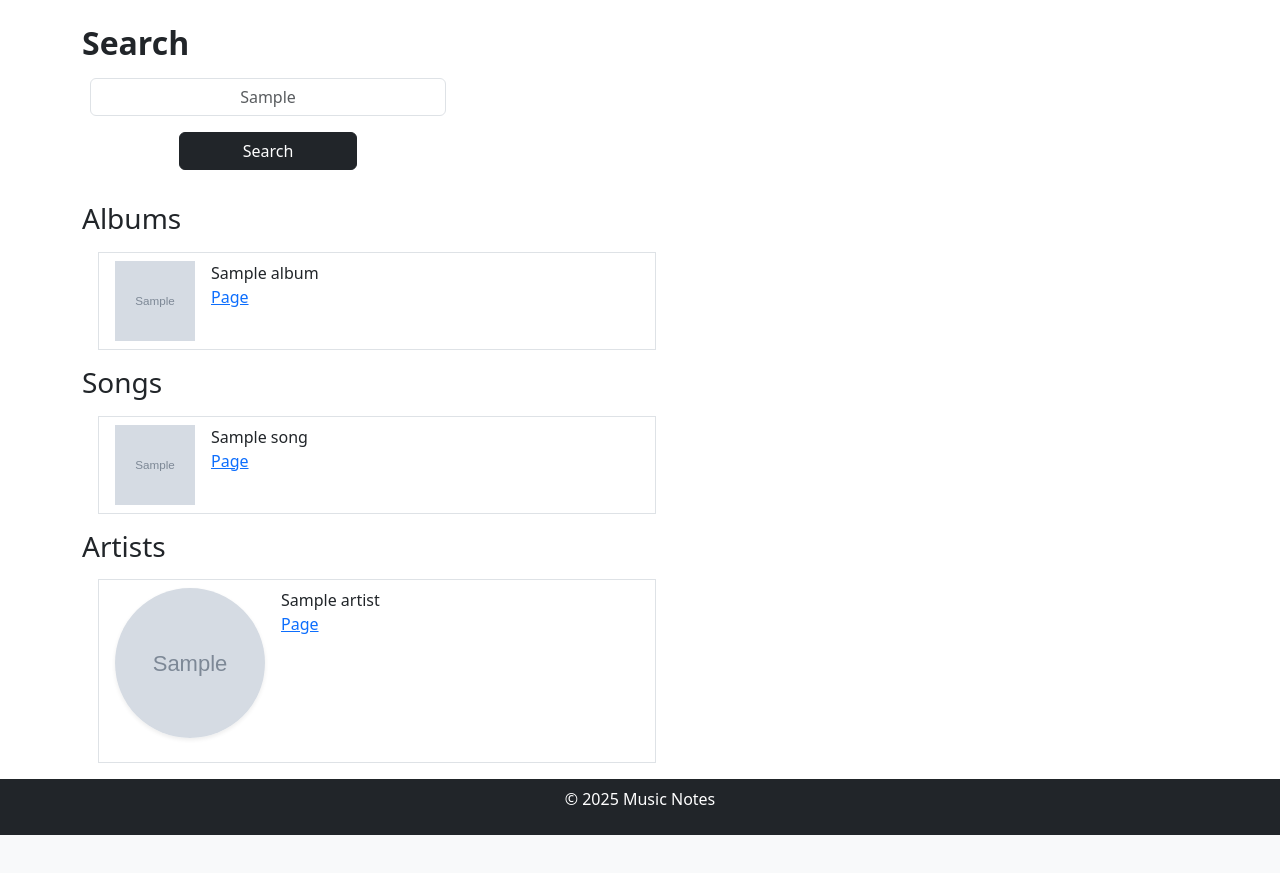
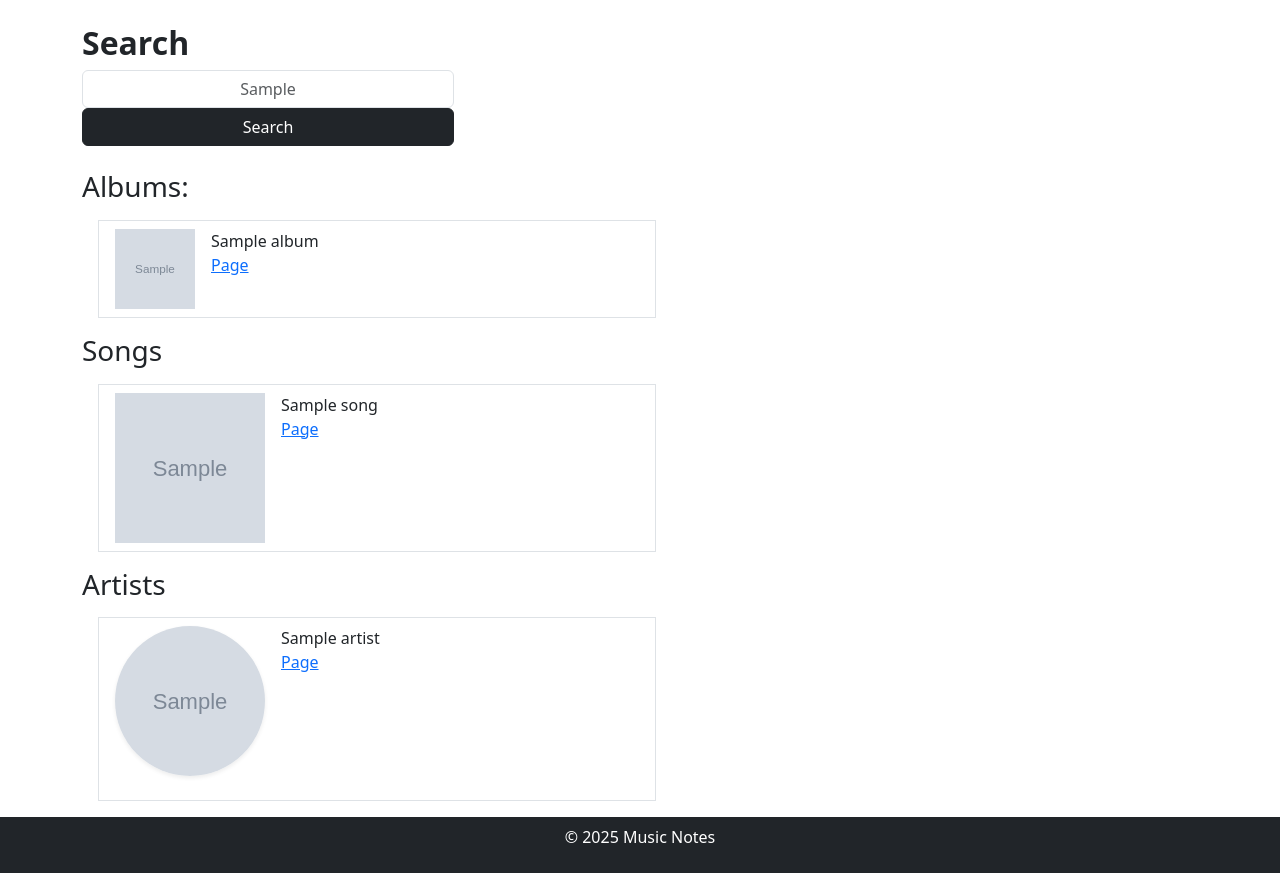
Before and after one commit to Fintani/MusicNotes, a Django app: template templates/music_notes/search.html in a window 1280 px wide. Shown: the part 80-953 px from the top of the page. Before the commit the page ends 915 px from the top, so only its background shows below. Run offline with Django 3.2, Linux system fonts and the light colour scheme; tables that the repository leaves empty hold one stand-in row (values such as "Sample post"); the template is opened without the code that fills it: values that come from a table or form of the project are taken from there, most other values are stand-ins (such as "Sample title", 1, 10 or a date in 2020); grey boxes marked "Sample" are stand-in pictures.

Commit message:
Population script

```diff
--- a/music_notes/forms.py
+++ b/music_notes/forms.py
@@ -50,7 +50,7 @@ class AddForm(forms.ModelForm):
 
     class Meta:
         model = User
-        fields = ("title","artist","cover",)
+        fields = ("title","artist","cover")
 
 
 class AddSongForm(forms.ModelForm):
--- a/music_notes/models.py
+++ b/music_notes/models.py
@@ -2,6 +2,7 @@ from django.db import models
 from django.template.defaultfilters import slugify
 from django.contrib.auth.models import User
 from django.core.exceptions import ValidationError
+from django.db.models import Avg
 
 class Category(models.Model):
     NAME_MAX_LENGTH = 128
@@ -88,6 +89,10 @@ class Song(models.Model):
     def __str__(self):
         return self.title
 
+    def calculate_average(self):
+        self.averageRating = SongReview.objects.filter(song=self).aggregate(Avg('rating'))['rating__avg']
+        self.save()
+
 
 
 def validate_review_length(value):
--- a/music_notes/views.py
+++ b/music_notes/views.py
@@ -1,6 +1,5 @@
 from django.shortcuts import render
 from django.shortcuts import HttpResponse
-from django.db.models import Avg
 from django.shortcuts import redirect
 from django.shortcuts import get_object_or_404
 from django.urls import reverse
--- a/templates/music_notes/add.html
+++ b/templates/music_notes/add.html
@@ -9,7 +9,7 @@
 <div class="container mt-4 d-flex flex-row justify-content-center">
     <div class="d-flex flex-column justify-content-around align-items-center col-sm-4">
         <h1>Add an album</h1>
-        <form id="add_form" method="post" action="{% url 'music_notes:add' %}" enctype="multipart/form-data">
+        <form id="add_form" method="post" action="{% url 'music_notes:add' %}">
             {% csrf_token %}
 
             <div class="mb-3">
--- a/templates/music_notes/browse.html
+++ b/templates/music_notes/browse.html
@@ -2,7 +2,7 @@
 
 {% block title_block %}Browse Music{% endblock %}
 
-{% block body_block %}t
+{% block body_block %}
 <div class="container mt-4">
     <h2 class="fw-bold mb-5">Browse:</h2>
 
--- a/templates/music_notes/search.html
+++ b/templates/music_notes/search.html
@@ -14,26 +14,22 @@
 
                 {% csrf_token %}
                 <div>
-                    <div class="p-2">
-                        <input type="text" class="form-control text-center w-100" name="song_query" placeholder="{{ song_query }}">
-                    </div>
-                    <div class="p-2">
-                        <button type="submit" class="btn btn-dark w-50">Search</button>
-                   </div>
+                    <input type="text" class="form-control text-center w-100" name="song_query" placeholder="{{ song_query }}">
+                    <button type="submit" class="btn btn-dark w-100">Search</button>
                 </div>
             </form>
         </div>
         <br/>
-        <h3>Albums</h3>
+        <h3>Albums:</h3>
         {% for album in albums %}
         <div class="d-flex flex-row m-3 py-2 w-50 border">
             <div class="px-3">
             {% if album.cover_image %}
                 <img src="{{ album.cover_image.url }}" alt="{{ album }} cover"
-                class="img-fluid" style="width: 80px; height: 80px; object-fit: cover;">
+                style="width: 80px; height: 80px;">
             {% else %}
                 <img src="{% static 'images/placeholder_album.jpg' %}" alt="{{ album }} cover"
-                class="img-fluid" style="width: 80px; height: 80px; object-fit: cover;">
+                class="img-fluid" style="width: 80px; height: 80px;">
             {% endif %}
             </div>
             <div class="d-flex flex-column">
@@ -48,7 +44,7 @@
             <div class="px-3">
             {% if song.album.cover_image %}
                 <img src="{{ album.cover_image.url }}" alt="{{ album }} cover"
-                class="img-fluid" style="width: 80px; height: 80px; object-fit: cover;">
+                style="width: 150px; height: 150px; object-fit: cover;">
             {% else %}
                 <img src="{% static 'images/placeholder_album.jpg' %}" alt="{{ album }} cover"
                 class="img-fluid" style="width: 80px; height: 80px; object-fit: cover;">
```
Also changed, not shown: populate_music_notes.py (+29 -2 lines), templates/music_notes/album_detail.html (+26 -30 lines), media/Red.jpg (added), media/ZiggyStardust.jpg (added), media/profile_images/test.jpg (added), media/profile_images/test_gqPOg1u.jpg (added), media/profile_images/test_yDv3Pjh.jpg (added), media/profile_pictures/default_profile_N5OK9B1.jpg (added).
